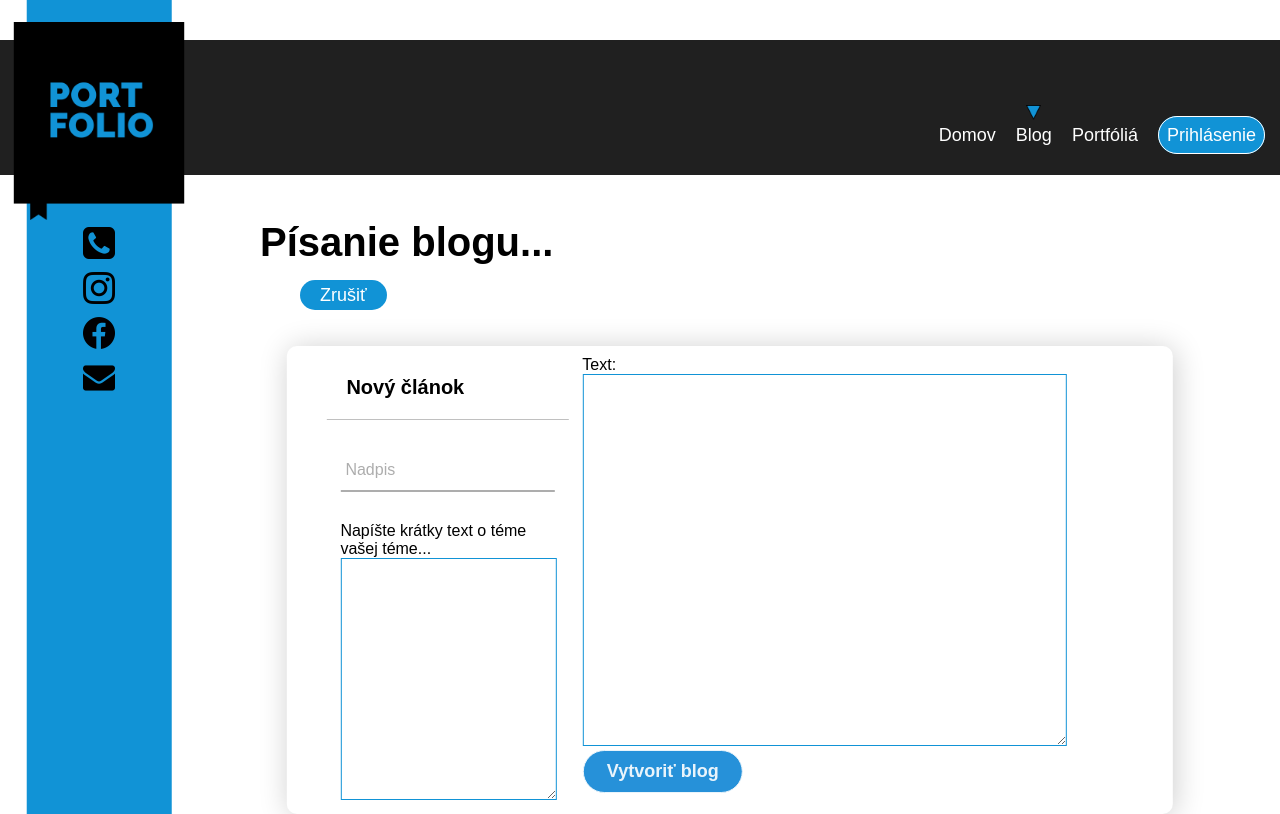
After one commit to zuzixis/VAII_Portfolio, a PHP site: page /html/create-new-blog.html in a window 1280 px wide. The commit adds this page. Run offline with PHP 8.4, Linux system fonts and the light colour scheme.

Commit message:
vytvorenie nového článku, základný dizajn

```diff
--- a/css/style.css
+++ b/css/style.css
@@ -311,13 +311,12 @@ footer{
 
 #btn-new-blog {
     background-color: #1193D6;
-    border: 1px solid #000;
     border-radius: 15px;
     color: #FFF;
     text-align: center;
     font-family: Arial,Helvetica, sans-serif;
     font-size: 18px;
-    padding: 4px;
+    padding: 5px;
 }
 
 .box{
@@ -375,6 +374,84 @@ footer{
 .blogger-box{
     margin: 25px;
 }
+
+/*PÍSANIE BLOGU*/
+.blog-body-create #btn-new-blog{
+    padding-left: 20px;
+    padding-right: 20px;
+}
+
+.blog-body-create .center{
+    position: absolute;
+    top: 550px;
+    left: 57%;
+    transform: translate(-50%,-50%);
+    width: 63%;
+    border-radius: 10px;
+    font-family: sans-serif;
+    background: white;
+    margin: 25px;
+    box-shadow: 2px 2px 30px rgba(0,0,0,0.2);
+}
+
+.blog-body-create .center h1{
+    font-size: 20px;
+    text-align: left;
+    padding-left: 20px;
+}
+
+.blog-body-create .center .left-side{
+    width: 30%;
+}
+
+.blog-body-create .center .right-side{
+    width: 70%;
+}
+
+.blog-body-create .center{
+    display: flex;
+    margin: 30px 0 0 0;
+    flex-wrap: wrap;
+    padding: 10px 40px;
+}
+
+.blog-body-create .center form {
+    padding: 0 14px;
+}
+
+
+#create-short-text{
+    width: 100%;
+    border-color: #1193D6;
+}
+
+#create-blog-text{
+    width: 90%;
+    border-color: #1193D6;
+    height: 370px;
+}
+
+textarea{
+    font-family:Arial,sans-serif;
+    font-size: 14px;
+}
+
+.blog-body-create label{
+    font-family: "Bahnschrift Condensed",sans-serif;
+    font-size: 16px;
+    margin-right: 50%;
+}
+
+.blog-body-create input[type="submit"] {
+    width: 30%;
+    height: 43px;
+    font-size: 18px;
+    font-weight: 700;
+    cursor: pointer;
+    outline: none;
+    right: 0;
+}
+
 /*=============================================================================*/
 /*==PROFIL===*/
 section {
--- a/html/blog-blogs.html
+++ b/html/blog-blogs.html
@@ -71,7 +71,7 @@
             <a href="blog-list-of-bloggers.html">Zoznam blogerov</a>
           </li>
           <li class="no-active">
-            <a id="btn-new-blog" href="#">Napísať nový článok</a>
+            <a id="btn-new-blog" href="create-new-blog.html">Napísať nový článok</a>
           </li>
         </ul>
       </nav>
--- a/html/blog-list-of-bloggers.html
+++ b/html/blog-list-of-bloggers.html
@@ -71,7 +71,7 @@
             <a href="blog-list-of-bloggers.html">Zoznam blogerov</a>
           </li>
           <li class="no-active">
-            <a id="btn-new-blog" href="#">Napísať nový článok</a>
+            <a id="btn-new-blog" href="create-new-blog.html">Napísať nový článok</a>
           </li>
         </ul>
       </nav>
--- /dev/null
+++ b/html/create-new-blog.html
@@ -0,0 +1,105 @@
+<!DOCTYPE html>
+<html lang="en">
+<head>
+  <meta charset="UTF-8">
+  <meta name="viewport" content="width=device-width, initial-scale=1.0">
+  <meta name="description" content="Písanie nového blogu">
+  <meta name="keywords" content="Blog, create new blog">
+  <meta name="author" content="Zuzana Žillová">
+  <title>Písanie blogu</title>
+  <link rel="stylesheet" href="../css/style.css" type="text/css">
+  <script src="../skript/skript.js"></script>
+</head>
+<body>
+<header>
+  <div class="menu">
+    <div class="left-blue-area">
+      <div class="left-blue-background "></div>
+      <img id="logo-icon" src="../img/portfolio.png" alt="Logo">
+      <ul>
+        <li>
+          <a href="tel:+421910117452" >
+            <img src="../img/telefon.png" alt="ikona telefónu">
+          </a>
+        </li>
+        <li>
+          <a href="https://www.instagram.com/zuzka150/" target="_blank">
+            <img src="../img/instagram.png" alt="ikona instagram">
+          </a>
+        </li>
+        <li>
+          <a href="https://www.facebook.com/zillova" target="_blank">
+            <img src="../img/facebook.png" alt="ikona facebook">
+          </a>
+        </li>
+        <li>
+          <a href="mailto:zuzka.zillova@gmail.com" >
+            <img src="../img/email.png" alt="ikona email">
+          </a>
+        </li>
+
+      </ul>
+    </div>
+
+    <nav class="main-menu">
+      <img class="btn-menu" onclick="openCloseNav()" src="../img/menu.png" alt="menu">
+
+      <ul id="menu-items">
+        <li><a href="home.html">Domov</a></li>
+        <li class="active"><a href="blog-blogs.html">Blog</a></li>
+        <li><a href="portfolios.html">Portfóliá</a></li>
+        <li class="no-active">
+          <a id="btn-login" href="login.html">Prihlásenie</a></li>
+      </ul>
+
+    </nav>
+  </div>
+
+</header>
+
+<div class="blog-body blog-body-create">
+  <section id="first-section">
+    <div>
+      <h1>Písanie blogu...</h1>
+      <nav>
+        <ul>
+          <li class="no-active">
+            <a id="btn-new-blog" href="blog-blogs.html">Zrušiť</a>
+          </li>
+        </ul>
+      </nav>
+    </div>
+  </section>
+  <section>
+    <div class="center">
+      <div class="left-side">
+        <h1>Nový článok</h1>
+        <form>
+          <div class="txt_field">
+            <input id="create-title" type="text" required>
+            <span></span>
+            <label for="create-title">Nadpis</label>
+          </div>
+          <div>
+            <label for="create-short-text">Napíšte krátky text o téme vašej téme...</label>
+            <textarea id="create-short-text"  rows="15" cols="50">
+            </textarea>
+          </div>
+        </form>
+      </div>
+      <div class="right-side">
+        <form>
+          <div>
+            <span><label for="create-blog-text">Text:</label></span>
+            <textarea id="create-blog-text"  rows="10" cols="10">
+            </textarea>
+          </div>
+          <input type="submit" value="Vytvoriť blog">
+        </form>
+      </div>
+    </div>
+  </section>
+</div>
+
+</body>
+</html>
--- a/html/registration.html
+++ b/html/registration.html
@@ -62,7 +62,7 @@
   <img class="abstract-background" src="../img/login-bg2.png" alt="pozadie">
   <div class="center">
     <div class="left-side">
-      <h1>Prihlásenie</h1>
+      <h1>Registrácia</h1>
       <form>
         <div class="txt_field">
           <input id="reg-username" type="text" required>
```
